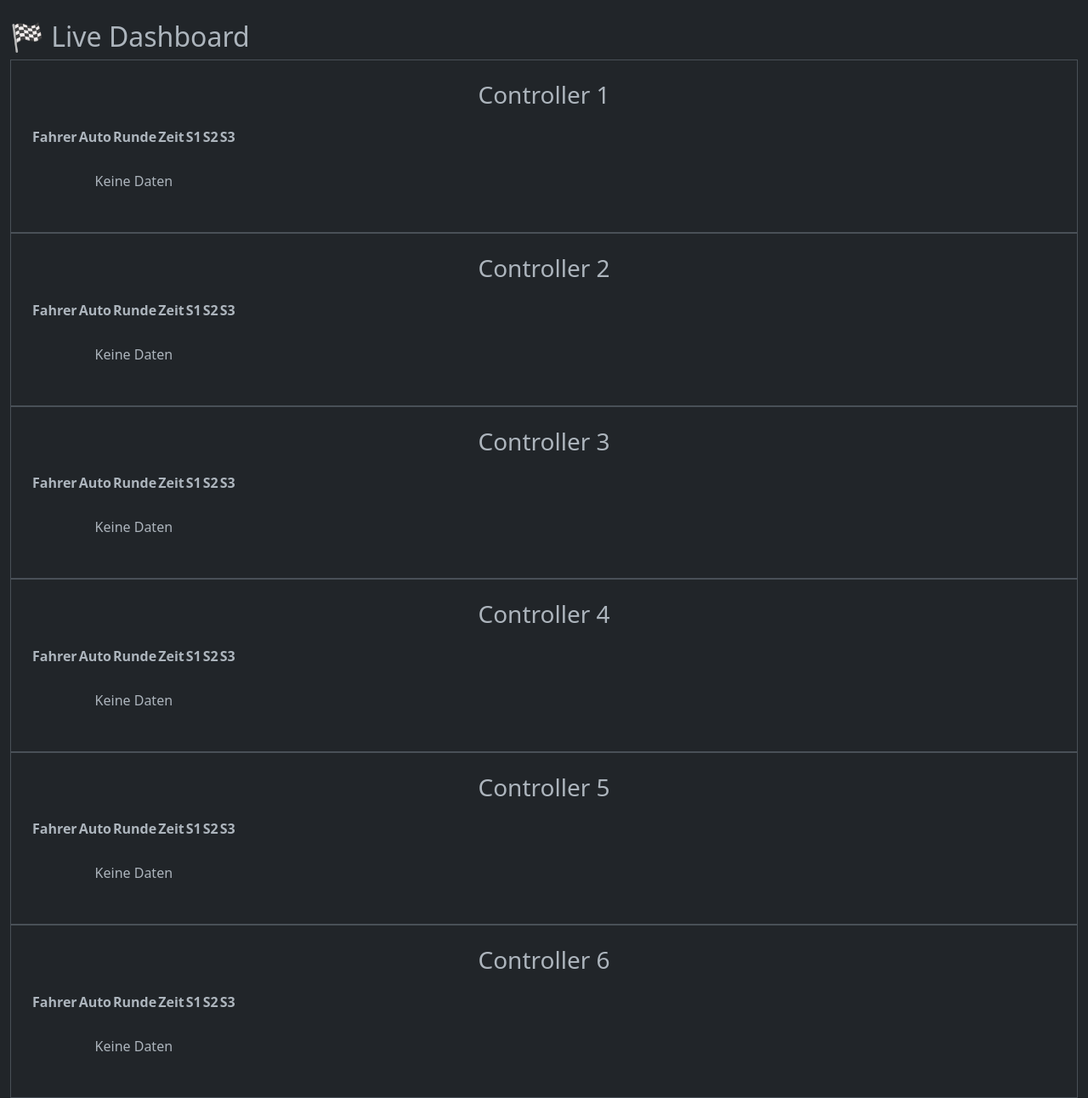
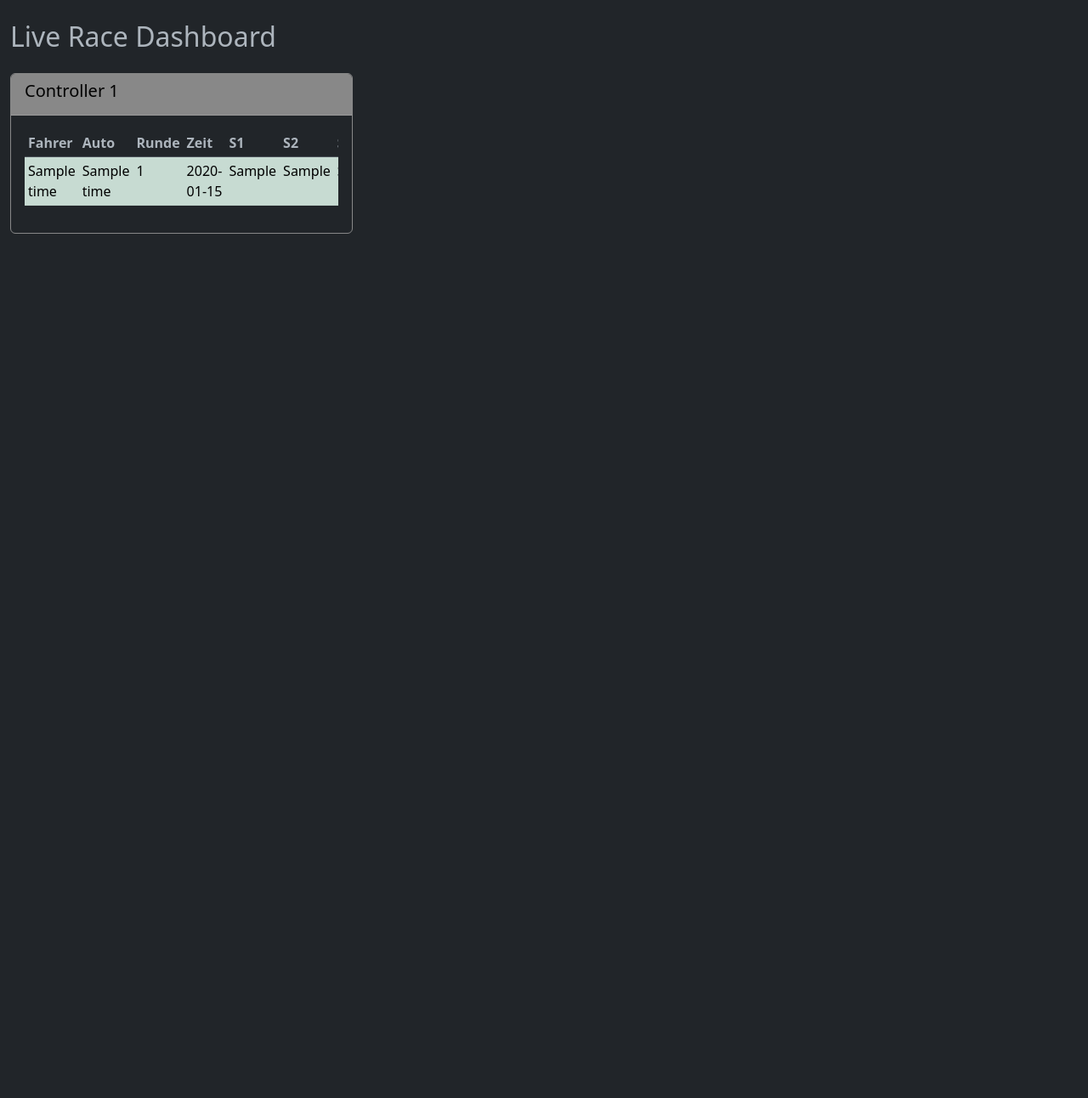
Before and after one commit to Lockeee86/SmartRace-LiveDashboard, a Flask app: page / in a window 1280 px wide. Shown: the part 56-1348 px from the top of the page at 85% size. After the commit the page ends 331 px from the top, so only its background shows below. Run offline with Flask 3, Linux system fonts and the light colour scheme; tables that the repository leaves empty hold one stand-in row (values such as "Sample post").

Commit message:
Update dashboard.html

```diff
--- a/templates/dashboard.html
+++ b/templates/dashboard.html
@@ -1,181 +1,91 @@
 {% extends "base.html" %}
 
-{% block title %}Dashboard - SmartRacer Analytics{% endblock %}
+{% block title %}Dashboard - SmartRace{% endblock %}
 
 {% block content %}
-<div class="mb-6">
-    <h2 class="text-2xl font-bold text-blue-400 mb-6">🏁 Live Dashboard</h2>
-
-    <!-- 6 Controller Tabellen nebeneinander -->
-    <div class="grid grid-cols-1 md:grid-cols-2 xl:grid-cols-3 gap-4">
-        <!-- Controller 1 - Rot -->
-        <div class="bg-red-900 bg-opacity-30 border border-red-500 rounded-lg p-4">
-            <h3 class="text-red-400 font-bold text-lg mb-3 text-center">Controller 1</h3>
-            <table class="w-full text-xs">
-                <thead>
-                    <tr class="text-red-300">
-                        <th class="text-left py-1">Fahrer</th>
-                        <th class="text-left py-1">Auto</th>
-                        <th class="text-center py-1">Runde</th>
-                        <th class="text-center py-1">Zeit</th>
-                        <th class="text-center py-1">S1</th>
-                        <th class="text-center py-1">S2</th>
-                        <th class="text-center py-1">S3</th>
-                    </tr>
-                </thead>
-                <tbody id="controller-1" class="text-red-200">
-                    <tr><td colspan="7" class="text-center py-4 text-gray-400">Keine Daten</td></tr>
-                </tbody>
-            </table>
-        </div>
-
-        <!-- Controller 2 - Blau -->
-        <div class="bg-blue-900 bg-opacity-30 border border-blue-500 rounded-lg p-4">
-            <h3 class="text-blue-400 font-bold text-lg mb-3 text-center">Controller 2</h3>
-            <table class="w-full text-xs">
-                <thead>
-                    <tr class="text-blue-300">
-                        <th class="text-left py-1">Fahrer</th>
-                        <th class="text-left py-1">Auto</th>
-                        <th class="text-center py-1">Runde</th>
-                        <th class="text-center py-1">Zeit</th>
-                        <th class="text-center py-1">S1</th>
-                        <th class="text-center py-1">S2</th>
-                        <th class="text-center py-1">S3</th>
-                    </tr>
-                </thead>
-                <tbody id="controller-2" class="text-blue-200">
-                    <tr><td colspan="7" class="text-center py-4 text-gray-400">Keine Daten</td></tr>
-                </tbody>
-            </table>
-        </div>
-
-        <!-- Controller 3 - Grün -->
-        <div class="bg-green-900 bg-opacity-30 border border-green-500 rounded-lg p-4">
-            <h3 class="text-green-400 font-bold text-lg mb-3 text-center">Controller 3</h3>
-            <table class="w-full text-xs">
-                <thead>
-                    <tr class="text-green-300">
-                        <th class="text-left py-1">Fahrer</th>
-                        <th class="text-left py-1">Auto</th>
-                        <th class="text-center py-1">Runde</th>
-                        <th class="text-center py-1">Zeit</th>
-                        <th class="text-center py-1">S1</th>
-                        <th class="text-center py-1">S2</th>
-                        <th class="text-center py-1">S3</th>
-                    </tr>
-                </thead>
-                <tbody id="controller-3" class="text-green-200">
-                    <tr><td colspan="7" class="text-center py-4 text-gray-400">Keine Daten</td></tr>
-                </tbody>
-            </table>
-        </div>
-
-        <!-- Controller 4 - Gelb -->
-        <div class="bg-yellow-900 bg-opacity-30 border border-yellow-500 rounded-lg p-4">
-            <h3 class="text-yellow-400 font-bold text-lg mb-3 text-center">Controller 4</h3>
-            <table class="w-full text-xs">
-                <thead>
-                    <tr class="text-yellow-300">
-                        <th class="text-left py-1">Fahrer</th>
-                        <th class="text-left py-1">Auto</th>
-                        <th class="text-center py-1">Runde</th>
-                        <th class="text-center py-1">Zeit</th>
-                        <th class="text-center py-1">S1</th>
-                        <th class="text-center py-1">S2</th>
-                        <th class="text-center py-1">S3</th>
-                    </tr>
-                </thead>
-                <tbody id="controller-4" class="text-yellow-200">
-                    <tr><td colspan="7" class="text-center py-4 text-gray-400">Keine Daten</td></tr>
-                </tbody>
-            </table>
-        </div>
-
-        <!-- Controller 5 - Lila -->
-        <div class="bg-purple-900 bg-opacity-30 border border-purple-500 rounded-lg p-4">
-            <h3 class="text-purple-400 font-bold text-lg mb-3 text-center">Controller 5</h3>
-            <table class="w-full text-xs">
-                <thead>
-                    <tr class="text-purple-300">
-                        <th class="text-left py-1">Fahrer</th>
-                        <th class="text-left py-1">Auto</th>
-                        <th class="text-center py-1">Runde</th>
-                        <th class="text-center py-1">Zeit</th>
-                        <th class="text-center py-1">S1</th>
-                        <th class="text-center py-1">S2</th>
-                        <th class="text-center py-1">S3</th>
-                    </tr>
-                </thead>
-                <tbody id="controller-5" class="text-purple-200">
-                    <tr><td colspan="7" class="text-center py-4 text-gray-400">Keine Daten</td></tr>
-                </tbody>
-            </table>
-        </div>
-
-        <!-- Controller 6 - Orange -->
-        <div class="bg-orange-900 bg-opacity-30 border border-orange-500 rounded-lg p-4">
-            <h3 class="text-orange-400 font-bold text-lg mb-3 text-center">Controller 6</h3>
-            <table class="w-full text-xs">
-                <thead>
-                    <tr class="text-orange-300">
-                        <th class="text-left py-1">Fahrer</th>
-                        <th class="text-left py-1">Auto</th>
-                        <th class="text-center py-1">Runde</th>
-                        <th class="text-center py-1">Zeit</th>
-                        <th class="text-center py-1">S1</th>
-                        <th class="text-center py-1">S2</th>
-                        <th class="text-center py-1">S3</th>
-                    </tr>
-                </thead>
-                <tbody id="controller-6" class="text-orange-200">
-                    <tr><td colspan="7" class="text-center py-4 text-gray-400">Keine Daten</td></tr>
-                </tbody>
-            </table>
-        </div>
+<div class="row">
+    <div class="col-12">
+        <h2 class="mb-4">Live Race Dashboard</h2>
     </div>
 </div>
 
+<div class="row" id="controller-tables">
+    <!-- Controller-Tabellen werden hier dynamisch eingefügt -->
+</div>
+{% endblock %}
+
+{% block scripts %}
 <script>
-function loadLiveData() {
+let controllerColors = {};
+
+function updateDashboard() {
     fetch('/api/live-data')
         .then(response => response.json())
         .then(data => {
-            // Für jede Controller ID (1-6)
-            for (let i = 1; i <= 6; i++) {
-                const tbody = document.getElementById('controller-' + i);
-                const controllerData = data.filter(lap => lap.controller_id == i);
+            const container = document.getElementById('controller-tables');
+            container.innerHTML = '';
 
+            Object.keys(data).forEach(controllerId => {
+                const controllerData = data[controllerId];
                 if (controllerData.length > 0) {
-                    let html = '';
-                    controllerData.slice(0, 5).forEach(lap => {  // Nur die letzten 5 Runden
-                        html += `
-                            <tr class="border-b border-opacity-20">
-                                <td class="py-1">${lap.driver || '-'}</td>
-                                <td class="py-1">${lap.car || '-'}</td>
-                                <td class="text-center py-1">${lap.lap_number || '-'}</td>
-                                <td class="text-center py-1">${lap.total_time ? lap.total_time.toFixed(3) + 's' : '-'}</td>
-                                <td class="text-center py-1">${lap.sector1 ? lap.sector1.toFixed(2) : '-'}</td>
-                                <td class="text-center py-1">${lap.sector2 ? lap.sector2.toFixed(2) : '-'}</td>
-                                <td class="text-center py-1">${lap.sector3 ? lap.sector3.toFixed(2) : '-'}</td>
-                            </tr>
-                        `;
-                    });
-                    tbody.innerHTML = html;
-                } else {
-                    tbody.innerHTML = '<tr><td colspan="7" class="text-center py-4 text-gray-400">Keine Daten</td></tr>';
+                    const color = controllerData[0].color || getRandomColor();
+                    controllerColors[controllerId] = color;
+
+                    const colDiv = document.createElement('div');
+                    colDiv.className = 'col-md-6 col-lg-4 mb-4';
+
+                    colDiv.innerHTML = `
+                        <div class="card" style="border-color: ${color};">
+                            <div class="card-header" style="background-color: ${color}; color: #000;">
+                                <h5>Controller ${controllerId}</h5>
+                            </div>
+                            <div class="card-body">
+                                <div class="table-responsive">
+                                    <table class="table table-sm table-striped">
+                                        <thead>
+                                            <tr>
+                                                <th>Fahrer</th>
+                                                <th>Auto</th>
+                                                <th>Runde</th>
+                                                <th>Zeit</th>
+                                                <th>S1</th>
+                                                <th>S2</th>
+                                                <th>S3</th>
+                                            </tr>
+                                        </thead>
+                                        <tbody>
+                                            ${controllerData.slice(0, 10).map(lap => `
+                                                <tr class="${lap.is_pb ? 'table-success' : ''}">
+                                                    <td>${lap.driver}</td>
+                                                    <td>${lap.car}</td>
+                                                    <td>${lap.lap}</td>
+                                                    <td>${lap.laptime}</td>
+                                                    <td>${lap.sector_1}</td>
+                                                    <td>${lap.sector_2}</td>
+                                                    <td>${lap.sector_3}</td>
+                                                </tr>
+                                            `).join('')}
+                                        </tbody>
+                                    </table>
+                                </div>
+                            </div>
+                        </div>
+                    `;
+
+                    container.appendChild(colDiv);
                 }
-            }
+            });
         })
-        .catch(error => {
-            console.error('Fehler beim Laden der Live-Daten:', error);
-        });
+        .catch(error => console.error('Error:', error));
 }
 
-// Live-Update alle 2 Sekunden
-setInterval(loadLiveData, 2000);
+function getRandomColor() {
+    const colors = ['#FF6B6B', '#4ECDC4', '#45B7D1', '#96CEB4', '#FFEAA7', '#DDA0DD'];
+    return colors[Math.floor(Math.random() * colors.length)];
+}
 
-// Initial laden
-loadLiveData();
+// Update alle 2 Sekunden
+setInterval(updateDashboard, 2000);
+updateDashboard();
 </script>
 {% endblock %}
```
